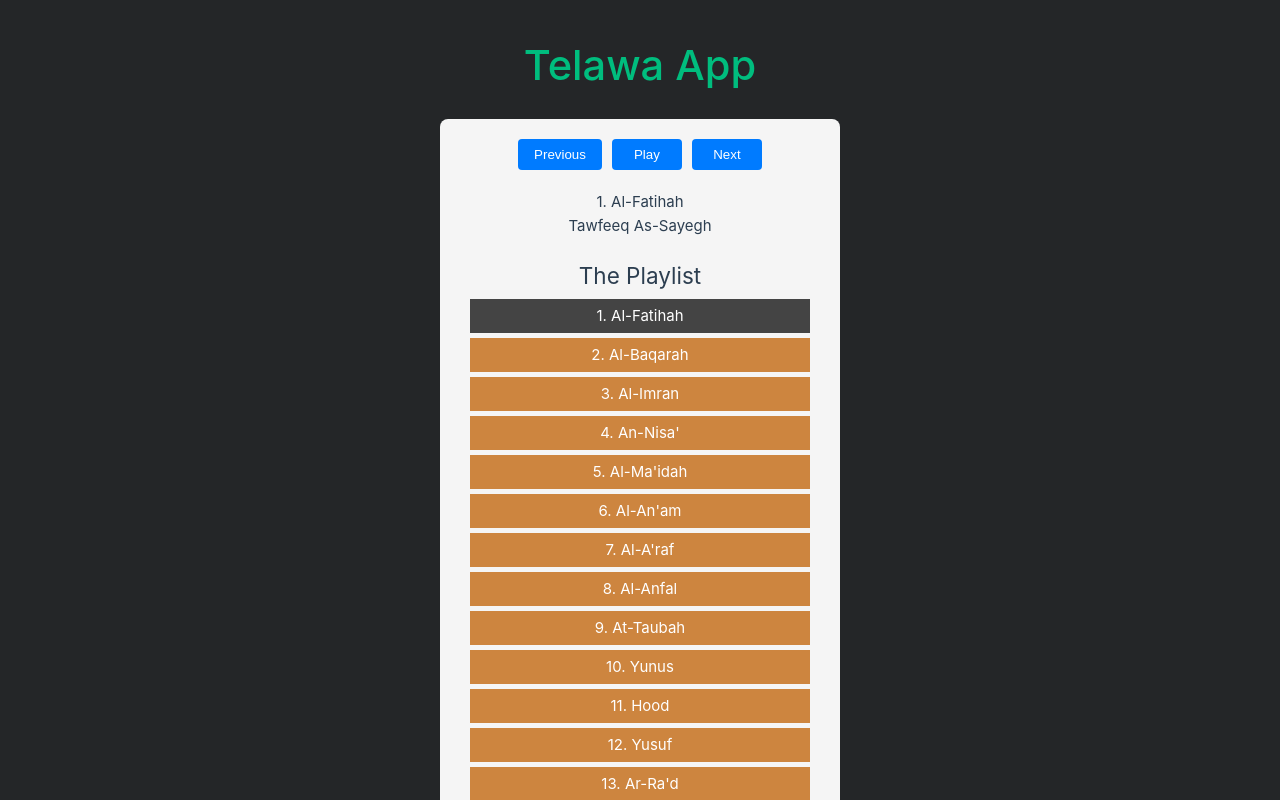
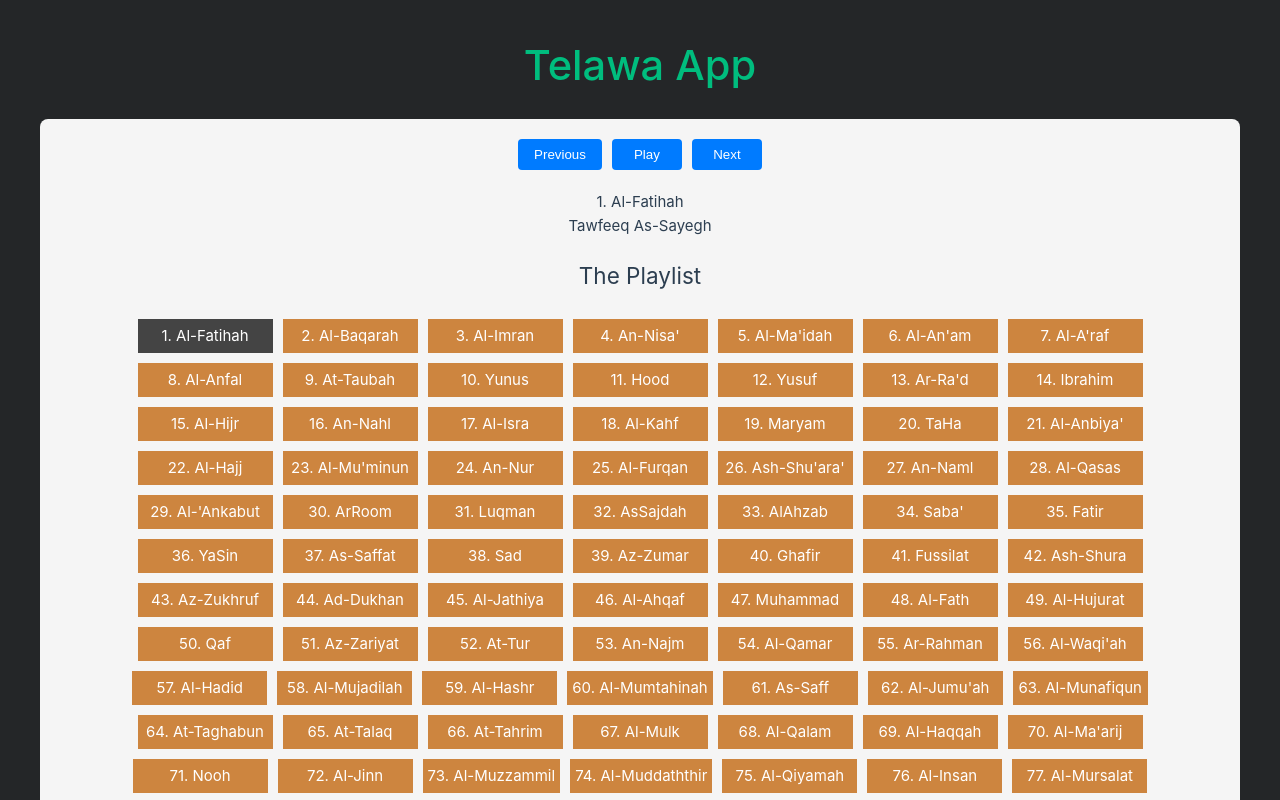
Before and after one commit to SalehOglu/telawa-app, a Vue app: page / in a window 1280 px wide. Shown: the top 800 px of the page. Built offline with nearby package versions, Linux system fonts and the light colour scheme.

Commit message:
update ui

```diff
--- a/src/App.vue
+++ b/src/App.vue
@@ -1,5 +1,7 @@
 <script setup>
 import HelloWorld from './components/HelloWorld.vue'
+import MusicControls from './components/MusicControls.vue'
+import Playlist from './components/Playlist.vue'
 import recitersData from './data/reciters.json'
 import suwarData from './data/suwar.json'
 </script>
@@ -10,30 +12,24 @@ import suwarData from './data/suwar.json'
       <HelloWorld msg="Telawa App" />
 
       <div class="trackPlayer">
-        <div class="controls">
-          <button @click="prevTrack">Previous</button>
-          <button @click="tooglePlay()">{{ isPlaying ? 'Pause' : 'Play' }}</button>
-          <button @click="nextTrack">Next</button>
-        </div>
+        <MusicControls
+          :isPlaying="isPlaying"
+          @togglePlay="tooglePlay(current)"
+          @nextTrack="nextTrack"
+          @prevTrack="prevTrack"
+        />
 
         <div class="trackInfo">
           <div class="trackTitle">{{ current.title }}</div>
           <div class="trackArtist">{{ current.artist }}</div>
-          <div class="playlist">
-            <h2>The Playlist</h2>
-            <div v-for="(track, index) in tracks" :key="index">
-              <div
-                class="item"
-                @click="tooglePlay(track)"
-                :class="{ playing: isPlaying && current === track, active: current === track }"
-              >
-                {{ track.title }}
-              </div>
-            </div>
-          </div>
+
+          <Playlist
+            :tracks="tracks"
+            :current="current"
+            :isPlaying="isPlaying"
+            @playTrack="tooglePlay"
+          />
         </div>
-
-        <div class="waves"></div>
       </div>
     </div>
   </header>
@@ -81,6 +77,7 @@ export default {
     tooglePlay(track) {
       if (track && track !== this.current) {
         this.current = track
+        this.index = this.tracks.findIndex((t) => t.src === track.src)
         this.player.src = this.current.src
         this.player.play()
         this.isPlaying = true
@@ -126,53 +123,15 @@ export default {
 
 <style scoped>
 .trackPlayer {
-  max-width: 400px;
+  max-width: 1200px;
   margin: 20px auto;
   padding: 20px;
   background: #f5f5f5;
   border-radius: 8px;
 }
-.controls {
-  display: flex;
-  justify-content: center;
-  gap: 10px;
-  margin-bottom: 20px;
-}
-button {
-  padding: 8px 16px;
-  background-color: #007bff;
-  color: #fff;
-  border: none;
-  border-radius: 4px;
-  cursor: pointer;
-  min-width: 70px;
-}
-button:hover {
-  background-color: #0056b3;
-}
+
 .trackInfo {
   text-align: center;
   margin-bottom: 20px;
 }
-.playlist {
-  margin: 10px auto;
-  padding: 10px;
-}
-.playlist .item {
-  background-color: peru;
-  cursor: pointer;
-  padding: 5px;
-  margin: 5px 0;
-  color: white;
-}
-.playlist .item:hover {
-  background-color: hsla(160, 100%, 37%, 1);
-}
-
-.playlist .item.active {
-  background: #444;
-}
-.playlist .item.playing {
-  background: linear-gradient(to right, #cc2e5d, #ff5858);
-}
 </style>
--- /dev/null
+++ b/src/components/MusicControls.vue
@@ -0,0 +1,40 @@
+<template>
+  <div class="controls">
+    <button @click="$emit('prevTrack')">Previous</button>
+    <button @click="$emit('togglePlay')">{{ isPlaying ? 'Pause' : 'Play' }}</button>
+    <button @click="$emit('nextTrack')">Next</button>
+  </div>
+</template>
+
+<script>
+export default {
+  name: 'MusicControls',
+  props: {
+    isPlaying: {
+      type: Boolean,
+      default: false,
+    },
+  },
+}
+</script>
+
+<style>
+.controls {
+  display: flex;
+  justify-content: center;
+  gap: 10px;
+  margin-bottom: 20px;
+}
+button {
+  padding: 8px 16px;
+  background-color: #007bff;
+  color: #fff;
+  border: none;
+  border-radius: 4px;
+  cursor: pointer;
+  min-width: 70px;
+}
+button:hover {
+  background-color: #0056b3;
+}
+</style>
--- /dev/null
+++ b/src/components/Playlist.vue
@@ -0,0 +1,56 @@
+<template>
+  <div class="playlist">
+    <h2>The Playlist</h2>
+    <div class="tracksContainer">
+      <div
+        v-for="(track, index) in tracks"
+        :key="index"
+        class="item"
+        @click="$emit('playTrack', track)"
+        :class="{ playing: isPlaying && current === track, active: current === track }"
+      >
+        {{ track.title }}
+      </div>
+    </div>
+  </div>
+</template>
+
+<script setup>
+defineProps({
+  tracks: Array,
+  current: Object,
+  isPlaying: Boolean,
+})
+</script>
+
+<style scoped>
+.playlist {
+  margin: 10px auto;
+  padding: 10px;
+}
+
+.playlist h2 {
+  text-align: center;
+  margin-bottom: 20px;
+}
+
+.playlist .item {
+  background-color: peru;
+  cursor: pointer;
+  display: inline-block;
+  min-width: 135px;
+  padding: 5px;
+  margin: 5px;
+  color: white;
+}
+.playlist .item:hover {
+  background-color: hsla(160, 100%, 37%, 1);
+}
+
+.playlist .item.active {
+  background: #444;
+}
+.playlist .item.playing {
+  background: linear-gradient(to right, #cc2e5d, #ff5858);
+}
+</style>
```
Also changed, not shown: src/components/MusicPlayer.vue (deleted, +0 -7 lines).
